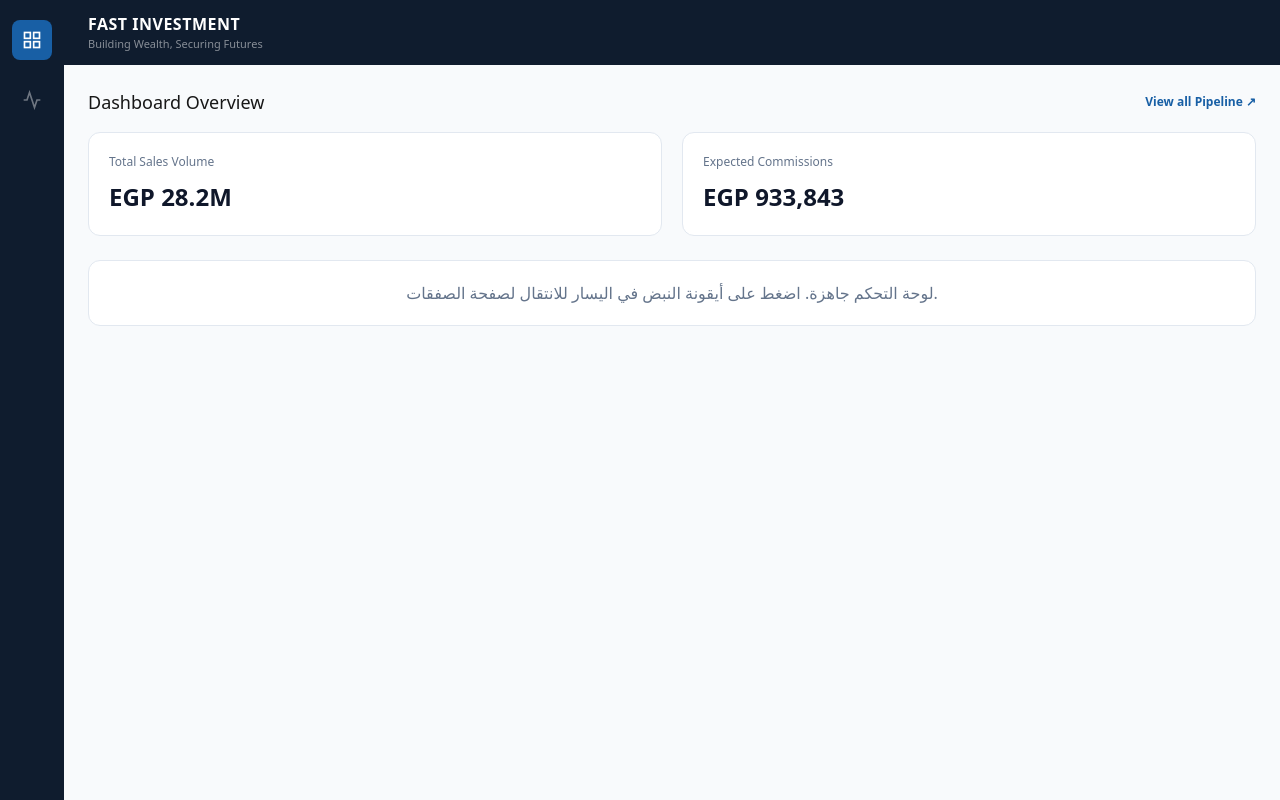
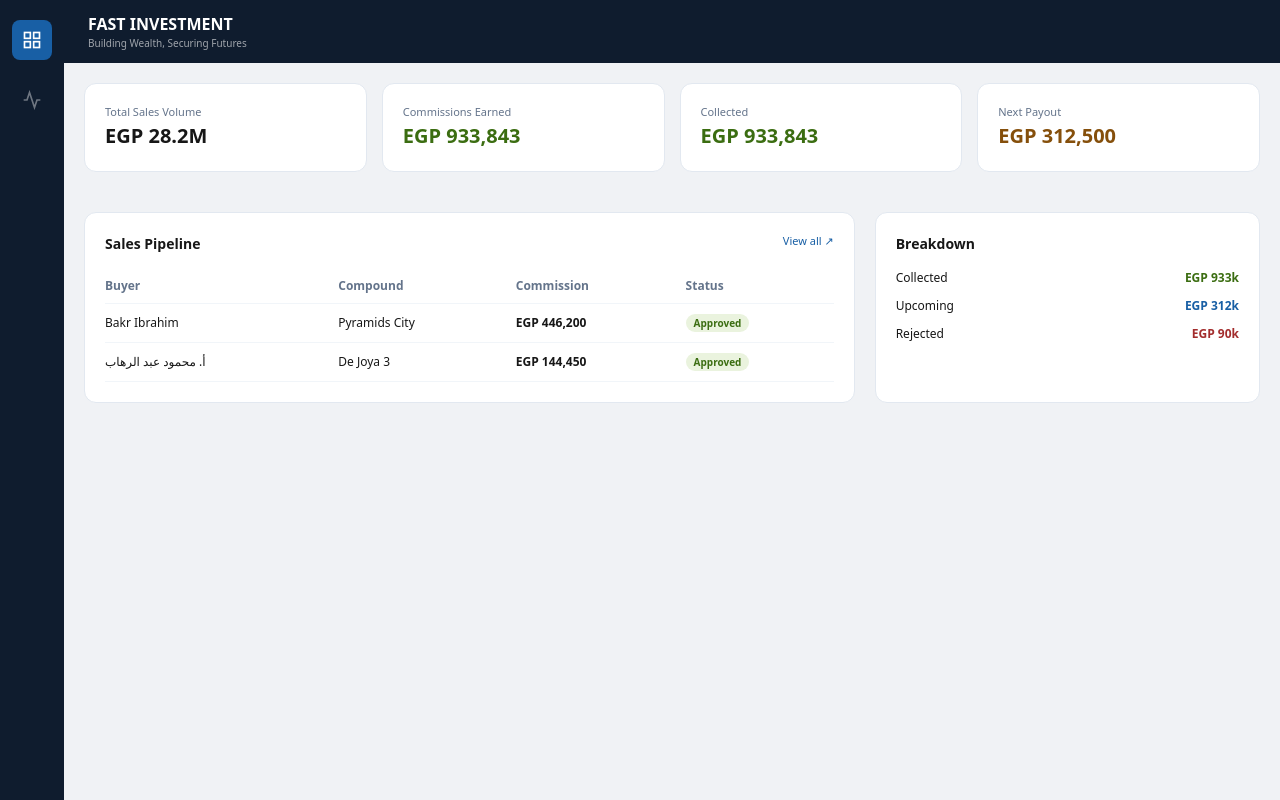
Before and after one commit to ehabalqadi001-lang/Real-estate-CRM-Manager-, a Next.js app: page /dashboard in a window 1280 px wide. Built offline with nearby package versions, Linux system fonts and the light colour scheme.

Commit message:
Restore dashboard components and services UI

```diff
--- a/src/app/dashboard/leads/page.tsx
+++ b/src/app/dashboard/leads/page.tsx
@@ -4,34 +4,45 @@ import Link from 'next/link';
 
 export default function LeadsPage() {
   return (
-    <div style={{ display: 'flex', height: '100vh', background: '#f8fafc' }}>
-      {/* القائمة الجانبية */}
-      <div style={{ width: '64px', background: '#0f1c2e', display: 'flex', flexDirection: 'column', alignItems: 'center', padding: '20px 0', gap: '20px' }}>
-        <Link href="/dashboard" style={{ width: '40px', height: '40px', display: 'flex', alignItems: 'center', justifyContent: 'center', borderRadius: '8px', color: 'rgba(255,255,255,0.4)' }}>
-          <svg width="20" height="20" fill="none" stroke="currentColor" strokeWidth="2" viewBox="0 0 24 24">
-            <rect x="3" y="3" width="7" height="7"/><rect x="14" y="3" width="7" height="7"/><rect x="14" y="14" width="7" height="7"/><rect x="3" y="14" width="7" height="7"/>
-          </svg>
-        </Link>
-        <Link href="/dashboard/leads" style={{ width: '40px', height: '40px', display: 'flex', alignItems: 'center', justifyContent: 'center', borderRadius: '8px', background: '#185FA5', color: '#fff' }}>
-          <svg width="20" height="20" fill="none" stroke="currentColor" strokeWidth="2" viewBox="0 0 24 24">
-            <polyline points="22 12 18 12 15 21 9 3 6 12 2 12"/>
-          </svg>
-        </Link>
+    <div style={{ display: 'flex', height: '100vh', background: '#f8fafc', fontFamily: 'system-ui, sans-serif' }}>
+      <style dangerouslySetInnerHTML={{ __html: `
+        .sidebar { width: 64px; background: #0f1c2e; display: flex; flex-direction: column; alignItems: center; padding: 20px 0; gap: 20px; }
+        .nav-item { width: 40px; height: 40px; display: flex; align-items: center; justify-content: center; border-radius: 8px; color: rgba(255,255,255,0.4); }
+        .nav-item.active { background: #185FA5; color: #fff; }
+        .main { flex: 1; padding: 24px; overflow-y: auto; }
+        .toolbar { display: flex; gap: 10px; margin-bottom: 20px; }
+        .filter-select { padding: 6px 12px; border: 1px solid #e2e8f0; border-radius: 6px; font-size: 12px; background: #fff; }
+        .add-btn { background: #0f1c2e; color: #fff; padding: 6px 16px; border-radius: 6px; border: none; font-size: 12px; cursor: pointer; margin-left: auto; }
+        .summary-bar { display: grid; grid-template-columns: repeat(3, 1fr); gap: 10px; margin-bottom: 20px; }
+        .sum-card { background: #fff; padding: 15px; border-radius: 12px; border: 1px solid #e2e8f0; }
+      `}} />
+
+      {/* Sidebar */}
+      <div className="sidebar" style={{ alignItems: 'center' }}>
+        <Link href="/dashboard" className="nav-item"><svg width="20" height="20" fill="none" stroke="currentColor" strokeWidth="2" viewBox="0 0 24 24"><rect x="3" y="3" width="7" height="7"/><rect x="14" y="3" width="7" height="7"/><rect x="14" y="14" width="7" height="7"/><rect x="3" y="14" width="7" height="7"/></svg></Link>
+        <Link href="/dashboard/leads" className="nav-item active"><svg width="20" height="20" fill="none" stroke="currentColor" strokeWidth="2" viewBox="0 0 24 24"><polyline points="22 12 18 12 15 21 9 3 6 12 2 12"/></svg></Link>
       </div>
 
-      {/* المحتوى الرئيسي */}
-      <div style={{ flex: 1, padding: '24px', overflowY: 'auto' }}>
-        <div style={{ display: 'flex', justifyContent: 'space-between', alignItems: 'center', marginBottom: '20px' }}>
-          <h1 style={{ fontSize: '20px', fontWeight: '700', color: '#0f172a' }}>Sales Pipeline</h1>
-          <Link href="/dashboard" style={{ color: '#185FA5', fontSize: '13px', textDecoration: 'none', fontWeight: '600' }}>
-            ← Back to Home
-          </Link>
+      <div className="main">
+        <div style={{ display: 'flex', justifyContent: 'space-between', marginBottom: '20px' }}>
+          <h1 style={{ fontSize: '20px', fontWeight: 'bold' }}>Sales Pipeline</h1>
+          <Link href="/dashboard" style={{ fontSize: '12px', color: '#185FA5', textDecoration: 'none' }}>← Back Home</Link>
         </div>
 
-        <div style={{ background: '#fff', padding: '40px', borderRadius: '12px', border: '1px solid #e2e8f0', textAlign: 'center' }}>
-          <p style={{ color: '#64748b', fontSize: '16px' }}>
-            تم تفعيل الربط بنجاح! هذه هي شاشة إدارة الصفقات.
-          </p>
+        <div className="toolbar">
+          <select className="filter-select"><option>All Stages</option></select>
+          <select className="filter-select"><option>All Status</option></select>
+          <button className="add-btn">+ Add Deal</button>
+        </div>
+
+        <div className="summary-bar">
+          <div className="sum-card"><div style={{ fontSize: '10px', color: '#64748b' }}>EOIs</div><div style={{ fontWeight: 'bold' }}>EGP 0</div></div>
+          <div className="sum-card"><div style={{ fontSize: '10px', color: '#64748b' }}>Reservations</div><div style={{ fontWeight: 'bold' }}>EGP 0</div></div>
+          <div className="sum-card"><div style={{ fontSize: '10px', color: '#64748b' }}>Claims</div><div style={{ fontWeight: 'bold', color: '#185FA5' }}>EGP 28.2M</div></div>
+        </div>
+
+        <div style={{ background: '#fff', padding: '40px', borderRadius: '12px', border: '1px solid #e2e8f0', textAlign: 'center', color: '#64748b' }}>
+           جدول الصفقات الكامل سيظهر هنا بمجرد ربط قاعدة البيانات.
         </div>
       </div>
     </div>
--- a/src/app/dashboard/page.tsx
+++ b/src/app/dashboard/page.tsx
@@ -1,68 +1,97 @@
 "use client";
 import React from 'react';
-import Link from 'next/link'; // استيراد مكتبة الروابط
+import Link from 'next/link';
 
 export default function DashboardPage() {
+  // بيانات تجريبية (سيتم ربطها بـ Supabase لاحقاً)
+  const deals = [
+    { id: '#16708', buyer: 'Bakr Ibrahim', compound: 'Pyramids City', comm: '446,200', status: 'Approved' },
+    { id: '#3700', buyer: 'أ. محمود عبد الرهاب', compound: 'De Joya 3', comm: '144,450', status: 'Approved' }
+  ];
+
   return (
-    <div className="dashboard-wrapper">
+    <div style={{ display: 'flex', height: '100vh', background: '#f0f2f5', fontFamily: 'system-ui, sans-serif' }}>
       <style dangerouslySetInnerHTML={{ __html: `
-        .dashboard-wrapper { display: flex; height: 100vh; background: #f8fafc; font-family: system-ui, sans-serif; }
         .sidebar { width: 64px; background: #0f1c2e; display: flex; flex-direction: column; align-items: center; padding: 20px 0; gap: 20px; }
-        .nav-item { width: 40px; height: 40px; display: flex; align-items: center; justify-content: center; border-radius: 8px; color: rgba(255,255,255,0.4); cursor: pointer; transition: 0.2s; }
-        .nav-item:hover { background: rgba(255,255,255,0.1); color: #fff; }
+        .nav-item { width: 40px; height: 40px; display: flex; align-items: center; justify-content: center; border-radius: 8px; color: rgba(255,255,255,0.4); }
         .nav-item.active { background: #185FA5; color: #fff; }
-        .nav-item svg { width: 20px; height: 20px; fill: none; stroke: currentColor; stroke-width: 2; }
-        .main-content { flex: 1; display: flex; flex-direction: column; overflow: hidden; }
-        .topbar { background: #0f1c2e; padding: 12px 24px; display: flex; align-items: center; justify-content: space-between; color: #fff; }
-        .brand-info { display: flex; flex-direction: column; }
-        .brand-name { font-size: 16px; font-weight: 700; letter-spacing: 0.5px; }
-        .brand-slogan { font-size: 11px; color: rgba(255,255,255,0.5); }
-        .content-body { padding: 24px; overflow-y: auto; }
-        .stats-grid { display: grid; grid-template-columns: repeat(auto-fit, minmax(240px, 1fr)); gap: 20px; margin-bottom: 24px; }
-        .stat-card { background: #fff; padding: 20px; border-radius: 12px; border: 1px solid #e2e8f0; }
-        .stat-label { font-size: 12px; color: #64748b; margin-bottom: 8px; }
-        .stat-value { font-size: 24px; font-weight: 700; color: #0f172a; }
-        .card-action { color: #185FA5; text-decoration: none; font-size: 12px; font-weight: 600; cursor: pointer; }
+        .main { flex: 1; display: flex; flex-direction: column; overflow-y: auto; }
+        .topbar { background: #0f1c2e; padding: 12px 24px; color: #fff; }
+        .card { background: #fff; border-radius: 12px; border: 1px solid #e2e8f0; padding: 20px; margin-bottom: 20px; }
+        .stats-grid { display: grid; grid-template-columns: repeat(4, 1fr); gap: 15px; padding: 20px; }
+        .content-grid { display: grid; grid-template-columns: 2fr 1fr; gap: 20px; padding: 0 20px 20px; }
+        .pill { padding: 2px 8px; border-radius: 12px; font-size: 10px; font-weight: bold; background: #EAF3DE; color: #3B6D11; }
       `}} />
 
-      {/* القائمة الجانبية المعدلة */}
+      {/* Sidebar */}
       <div className="sidebar">
-        <Link href="/dashboard" className="nav-item active" title="الرئيسية">
-          <svg viewBox="0 0 24 24"><rect x="3" y="3" width="7" height="7"/><rect x="14" y="3" width="7" height="7"/><rect x="14" y="14" width="7" height="7"/><rect x="3" y="14" width="7" height="7"/></svg>
-        </Link>
-        <Link href="/dashboard/leads" className="nav-item" title="الصفقات">
-          <svg viewBox="0 0 24 24"><polyline points="22 12 18 12 15 21 9 3 6 12 2 12"/></svg>
-        </Link>
+        <Link href="/dashboard" className="nav-item active"><svg width="20" height="20" fill="none" stroke="currentColor" strokeWidth="2" viewBox="0 0 24 24"><rect x="3" y="3" width="7" height="7"/><rect x="14" y="3" width="7" height="7"/><rect x="14" y="14" width="7" height="7"/><rect x="3" y="14" width="7" height="7"/></svg></Link>
+        <Link href="/dashboard/leads" className="nav-item"><svg width="20" height="20" fill="none" stroke="currentColor" strokeWidth="2" viewBox="0 0 24 24"><polyline points="22 12 18 12 15 21 9 3 6 12 2 12"/></svg></Link>
       </div>
 
-      <div className="main-content">
+      <div className="main">
         <div className="topbar">
-          <div className="brand-info">
-            <div className="brand-name">FAST INVESTMENT</div>
-            <div className="brand-slogan">Building Wealth, Securing Futures</div>
+          <div style={{ fontWeight: 'bold' }}>FAST INVESTMENT</div>
+          <div style={{ fontSize: '10px', opacity: 0.6 }}>Building Wealth, Securing Futures</div>
+        </div>
+
+        {/* KPIs */}
+        <div className="stats-grid">
+          <div className="card">
+            <div style={{ fontSize: '11px', color: '#64748b' }}>Total Sales Volume</div>
+            <div style={{ fontSize: '20px', fontWeight: 'bold' }}>EGP 28.2M</div>
+          </div>
+          <div className="card">
+            <div style={{ fontSize: '11px', color: '#64748b' }}>Commissions Earned</div>
+            <div style={{ fontSize: '20px', fontWeight: 'bold', color: '#3B6D11' }}>EGP 933,843</div>
+          </div>
+          <div className="card">
+            <div style={{ fontSize: '11px', color: '#64748b' }}>Collected</div>
+            <div style={{ fontSize: '20px', fontWeight: 'bold', color: '#3B6D11' }}>EGP 933,843</div>
+          </div>
+          <div className="card">
+            <div style={{ fontSize: '11px', color: '#64748b' }}>Next Payout</div>
+            <div style={{ fontSize: '20px', fontWeight: 'bold', color: '#854F0B' }}>EGP 312,500</div>
           </div>
         </div>
 
-        <div className="content-body">
-          <div style={{ display: 'flex', justifyContent: 'space-between', alignItems: 'center', marginBottom: '16px' }}>
-            <h2 style={{ fontSize: '18px' }}>Dashboard Overview</h2>
-            {/* ربط زر View all بصفحة الصفقات */}
-            <Link href="/dashboard/leads" className="card-action">View all Pipeline ↗</Link>
+        <div className="content-grid">
+          {/* Recent Deals Table */}
+          <div className="card">
+            <div style={{ display: 'flex', justifyContent: 'space-between', marginBottom: '15px' }}>
+              <div style={{ fontWeight: 'bold', fontSize: '14px' }}>Sales Pipeline</div>
+              <Link href="/dashboard/leads" style={{ fontSize: '11px', color: '#185FA5', textDecoration: 'none' }}>View all ↗</Link>
+            </div>
+            <table style={{ width: '100%', fontSize: '12px', borderCollapse: 'collapse' }}>
+              <thead>
+                <tr style={{ textAlign: 'left', color: '#64748b', borderBottom: '1px solid #f1f5f9' }}>
+                  <th style={{ padding: '8px 0' }}>Buyer</th>
+                  <th>Compound</th>
+                  <th>Commission</th>
+                  <th>Status</th>
+                </tr>
+              </thead>
+              <tbody>
+                {deals.map((deal, idx) => (
+                  <tr key={idx} style={{ borderBottom: '1px solid #f1f5f9' }}>
+                    <td style={{ padding: '10px 0', fontWeight: '500' }}>{deal.buyer}</td>
+                    <td>{deal.compound}</td>
+                    <td style={{ fontWeight: 'bold' }}>EGP {deal.comm}</td>
+                    <td><span className="pill">{deal.status}</span></td>
+                  </tr>
+                ))}
+              </tbody>
+            </table>
           </div>
 
-          <div className="stats-grid">
-            <div className="stat-card">
-              <div className="stat-label">Total Sales Volume</div>
-              <div className="stat-value">EGP 28.2M</div>
-            </div>
-            <div className="stat-card">
-              <div className="stat-label">Expected Commissions</div>
-              <div className="stat-value">EGP 933,843</div>
-            </div>
-          </div>
-
-          <div style={{ background: '#fff', padding: '20px', borderRadius: '12px', border: '1px solid #e2e8f0', textAlign: 'center', color: '#64748b' }}>
-             لوحة التحكم جاهزة. اضغط على أيقونة النبض في اليسار للانتقال لصفحة الصفقات.
+          {/* Commission Breakdown Summary */}
+          <div className="card">
+             <div style={{ fontWeight: 'bold', fontSize: '14px', marginBottom: '15px' }}>Breakdown</div>
+             <div style={{ display: 'flex', flexDirection: 'column', gap: '10px', fontSize: '12px' }}>
+                <div style={{ display: 'flex', justifyContent: 'space-between' }}><span>Collected</span><span style={{ color: '#3B6D11', fontWeight: 'bold' }}>EGP 933k</span></div>
+                <div style={{ display: 'flex', justifyContent: 'space-between' }}><span>Upcoming</span><span style={{ color: '#185FA5', fontWeight: 'bold' }}>EGP 312k</span></div>
+                <div style={{ display: 'flex', justifyContent: 'space-between' }}><span>Rejected</span><span style={{ color: '#A32D2D', fontWeight: 'bold' }}>EGP 90k</span></div>
+             </div>
           </div>
         </div>
       </div>
```
